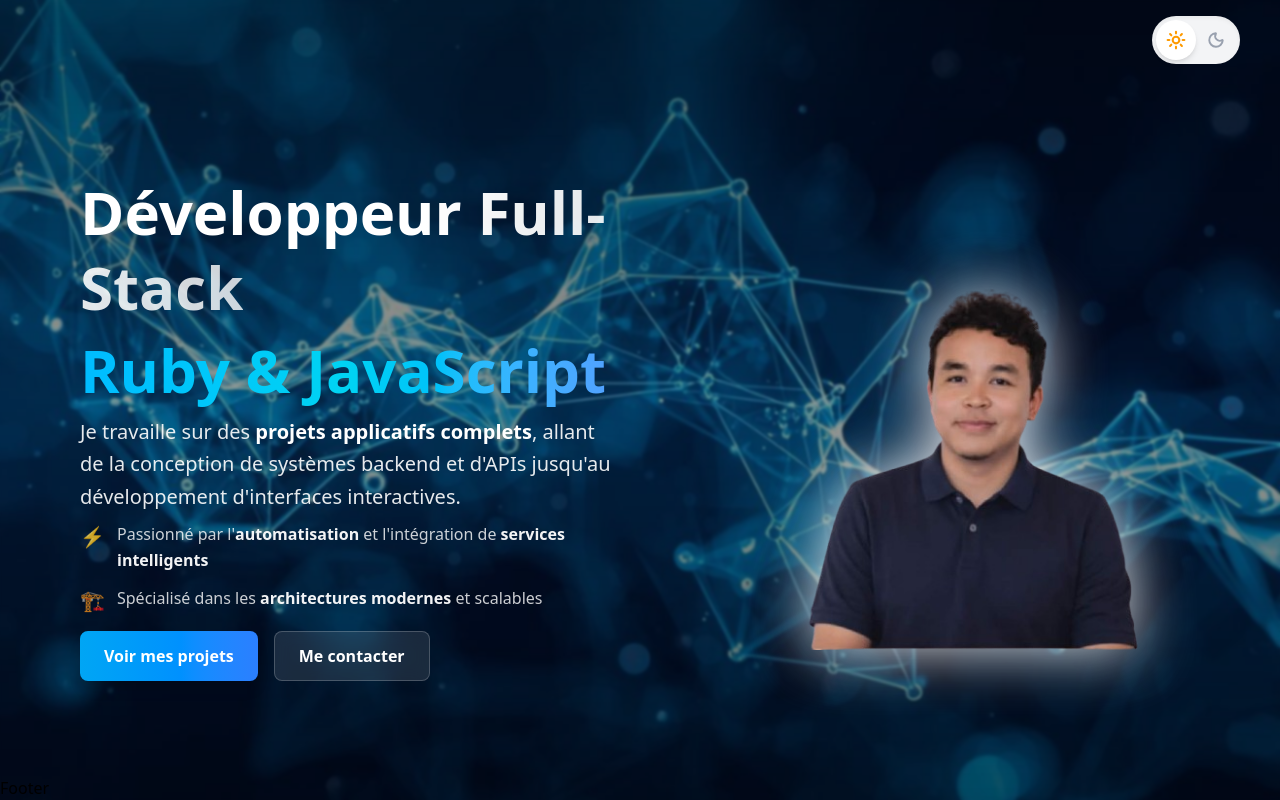
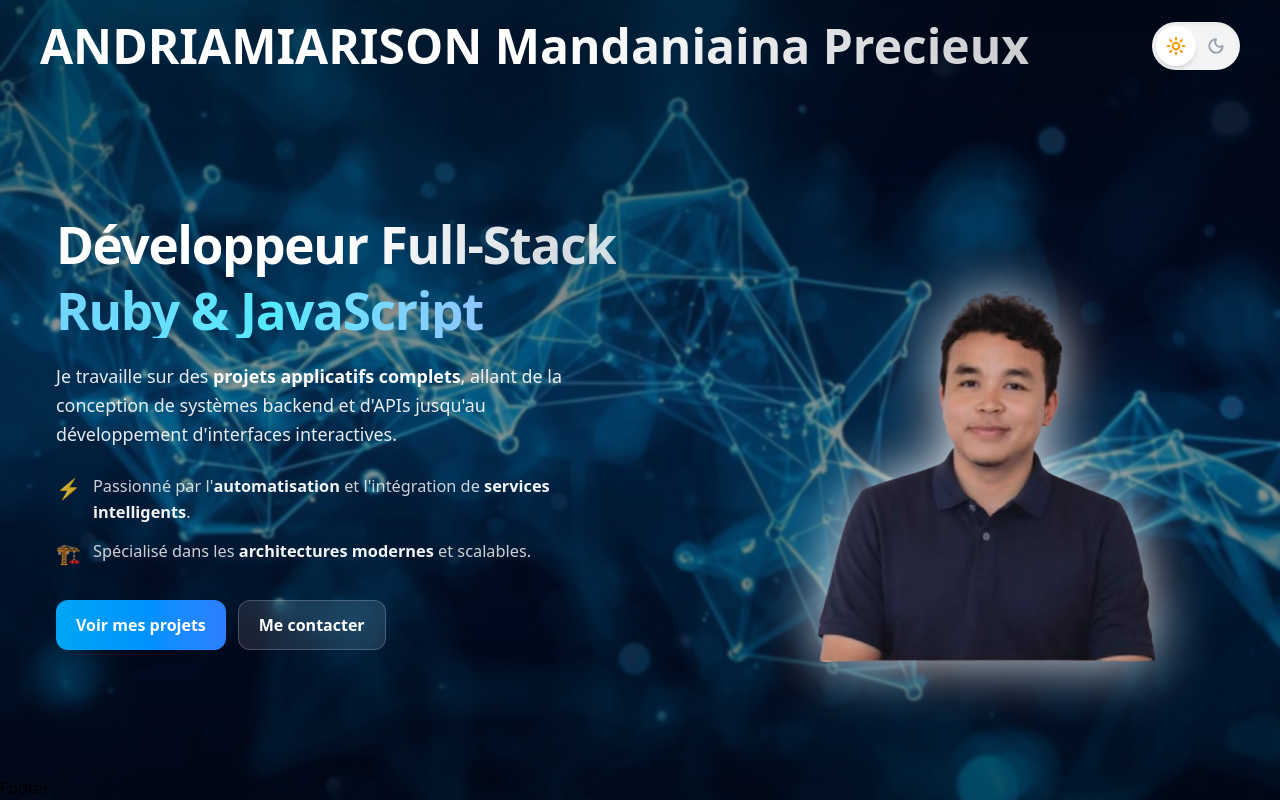
Before and after one commit to MANDANIAINAPRECIEUX/portofolio, a React (Vite) app: page / in a window 1280 px wide. Built offline with nearby package versions, Linux system fonts and the light colour scheme.

Commit message:
postcss.config.cjs

```diff
--- a/src/App.tsx
+++ b/src/App.tsx
@@ -32,8 +32,8 @@ function App() {
         <Navbar isDarkMode={isDarkMode} setIsDarkMode={setIsDarkMode} />
 
         {/* HERO SECTION */}
-        <main className="flex-1 flex items-center">
-          <div className=" px-4 md:px-12 lg:px-20 grid grid-cols-1 md:grid-cols-2 gap-10 items-center">
+        <main className="flex-1 flex items-center py-10 md:py-16">
+          <div className=" px-4 md:px-8 lg:px-14 grid grid-cols-1 md:grid-cols-2 gap-10 items-center">
             <Corps isDarkMode={isDarkMode} />
             <Mon_photo />
           </div>
--- a/src/components/Corps.tsx
+++ b/src/components/Corps.tsx
@@ -4,87 +4,86 @@ interface CorpsProps {
 
 const Corps = ({ isDarkMode }: CorpsProps) => {
   return (
-    <div className="max-w-2xl space-y-2">
-
-
-      {/* Titre principal avec effet gradiant */}
-      <h1 className="text-5xl md:text-6xl font-extrabold leading-tight">
+    <section className="max-w-2xl space-y-5 md:space-y-6">
+      {/* Titre principal */}
+      <h1 className="tracking-tight font-extrabold leading-[1.05] text-[clamp(2.1rem,4vw,3.4rem)]">
         <span className="bg-clip-text text-transparent bg-gradient-to-r from-white via-white to-white/80">
           Développeur Full-Stack
         </span>
         <br />
-        <span className="inline-flex items-center gap-3 mt-2">
+        <span className="mt-3 inline-flex items-center gap-3">
           <span
             className={`
               bg-clip-text text-transparent bg-gradient-to-r
               transition-all duration-700 ease-out
               ${
                 isDarkMode
-                  ? "from-red-400 via-pink-400 to-rose-400 translate-x-2 scale-105"
-                  : "from-sky-400 via-cyan-400 to-blue-400 translate-x-0 scale-100"
+                  ? "from-red-300 via-pink-300 to-rose-300 translate-x-1"
+                  : "from-sky-300 via-cyan-300 to-blue-300"
               }
             `}
           >
             Ruby & JavaScript
           </span>
-
         </span>
       </h1>
 
       {/* Description principale */}
-      <p className="text-lg md:text-xl text-white/90 leading-relaxed font-light">
+      <p className="text-[clamp(1.02rem,1.4vw,1.15rem)] leading-relaxed text-white/90">
         Je travaille sur des{" "}
         <span className="font-semibold text-white relative group">
           projets applicatifs complets
-          <span className="absolute bottom-0 left-0 w-0 h-0.5 bg-gradient-to-r from-sky-400 to-blue-400 group-hover:w-full transition-all duration-300"></span>
+          <span className="absolute bottom-0 left-0 w-0 h-0.5 bg-gradient-to-r from-sky-400 to-blue-400 group-hover:w-full transition-all duration-300" />
         </span>
-        , allant de la conception de systèmes backend et d'APIs jusqu'au
-        développement d'interfaces interactives.
+        , allant de la conception de systèmes backend et d&apos;APIs
+        jusqu&apos;au développement d&apos;interfaces interactives.
       </p>
 
-      {/* Description secondaire avec icônes */}
-      <div className="flex flex-col gap-3 text-base text-white/80">
+      {/* Points */}
+      <div className="space-y-3 text-[0.98rem] md:text-[1.02rem] leading-relaxed text-white/80">
         <div className="flex items-start gap-3">
           <span className="text-xl mt-0.5">⚡</span>
-          <p className="leading-relaxed">
-            Passionné par l'
+          <p>
+            Passionné par l&apos;
             <strong className="text-white/95">automatisation</strong> et
-            l'intégration de{" "}
-            <strong className="text-white/95">services intelligents</strong>
+            l&apos;intégration de{" "}
+            <strong className="text-white/95">services intelligents</strong>.
           </p>
         </div>
         <div className="flex items-start gap-3">
           <span className="text-xl mt-0.5">🏗️</span>
-          <p className="leading-relaxed">
+          <p>
             Spécialisé dans les{" "}
             <strong className="text-white/95">architectures modernes</strong> et
-            scalables
+            scalables.
           </p>
         </div>
       </div>
 
-      {/* Boutons CTA (optionnel) */}
-      <div className="flex flex-wrap gap-4 pt-2">
+      {/* CTA */}
+      <div className="flex flex-wrap gap-3 pt-2">
         <button
           className={`
-            px-6 py-3 rounded-lg font-semibold
+            px-5 py-3 rounded-xl font-semibold
+            text-[0.98rem] md:text-[1rem]
             transition-all duration-300
             ${
               isDarkMode
                 ? "bg-gradient-to-r from-red-500 to-pink-500 hover:from-red-600 hover:to-pink-600"
                 : "bg-gradient-to-r from-sky-500 to-blue-500 hover:from-sky-600 hover:to-blue-600"
             }
-            text-white shadow-lg hover:shadow-xl hover:scale-105
-            active:scale-95
+            text-white shadow-lg hover:shadow-xl hover:scale-[1.03]
+            active:scale-[0.98]
           `}
         >
           Voir mes projets
         </button>
-        <button className="px-6 py-3 rounded-lg font-semibold bg-white/10 hover:bg-white/20 text-white border border-white/20 backdrop-blur-sm transition-all duration-300 hover:scale-105 active:scale-95">
+
+        <button className="px-5 py-3 rounded-xl font-semibold text-[0.98rem] md:text-[1rem] bg-white/10 hover:bg-white/20 text-white border border-white/20 backdrop-blur-sm transition-all duration-300 hover:scale-[1.03] active:scale-[0.98]">
           Me contacter
         </button>
       </div>
-    </div>
+    </section>
   );
 };
 
--- a/src/components/Navbar.tsx
+++ b/src/components/Navbar.tsx
@@ -9,7 +9,10 @@ interface NavbarProps {
 const Navbar = ({ isDarkMode, setIsDarkMode }: NavbarProps) => {
   return (
     <nav className="sticky top-0 z-50">
-      <div className="max-w-7xl mx-auto px-10 py-4">
+      <div className="flex items-center justify-between max-w-7xl mx-auto px-10 py-4">
+        <div className="text-4xl md:text-5xl font-extrabold leading-tight bg-clip-text text-transparent bg-gradient-to-r from-white via-white to-white/80">
+          ANDRIAMIARISON Mandaniaina Precieux
+        </div>
         <div className="flex items-center justify-end">
           {/* Toggle moderne */}
           <div className="relative flex items-center bg-gray-100 rounded-full p-1 shadow-inner">
```
Also changed, not shown: postcss.config.cjs (renamed from postcss.config.js).
